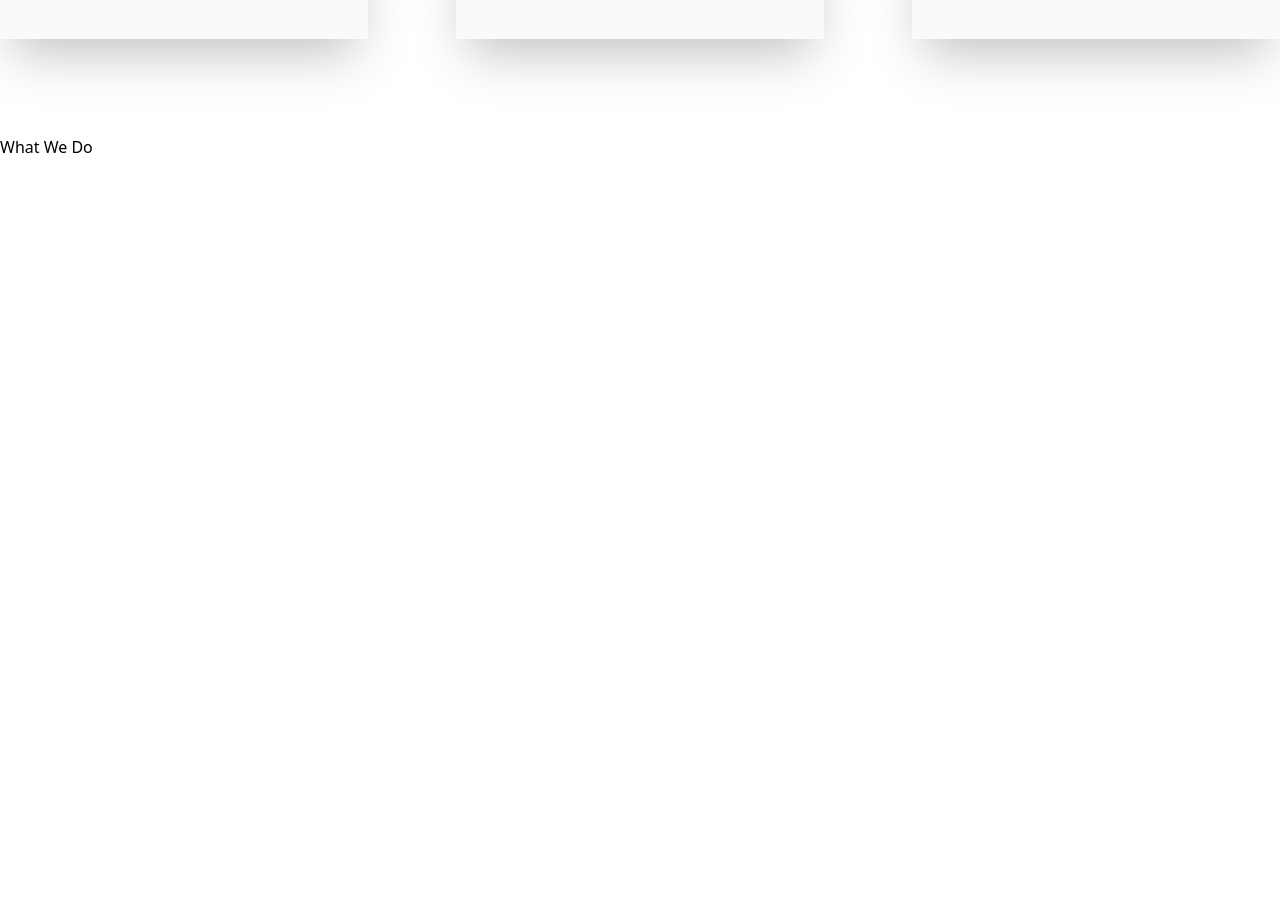
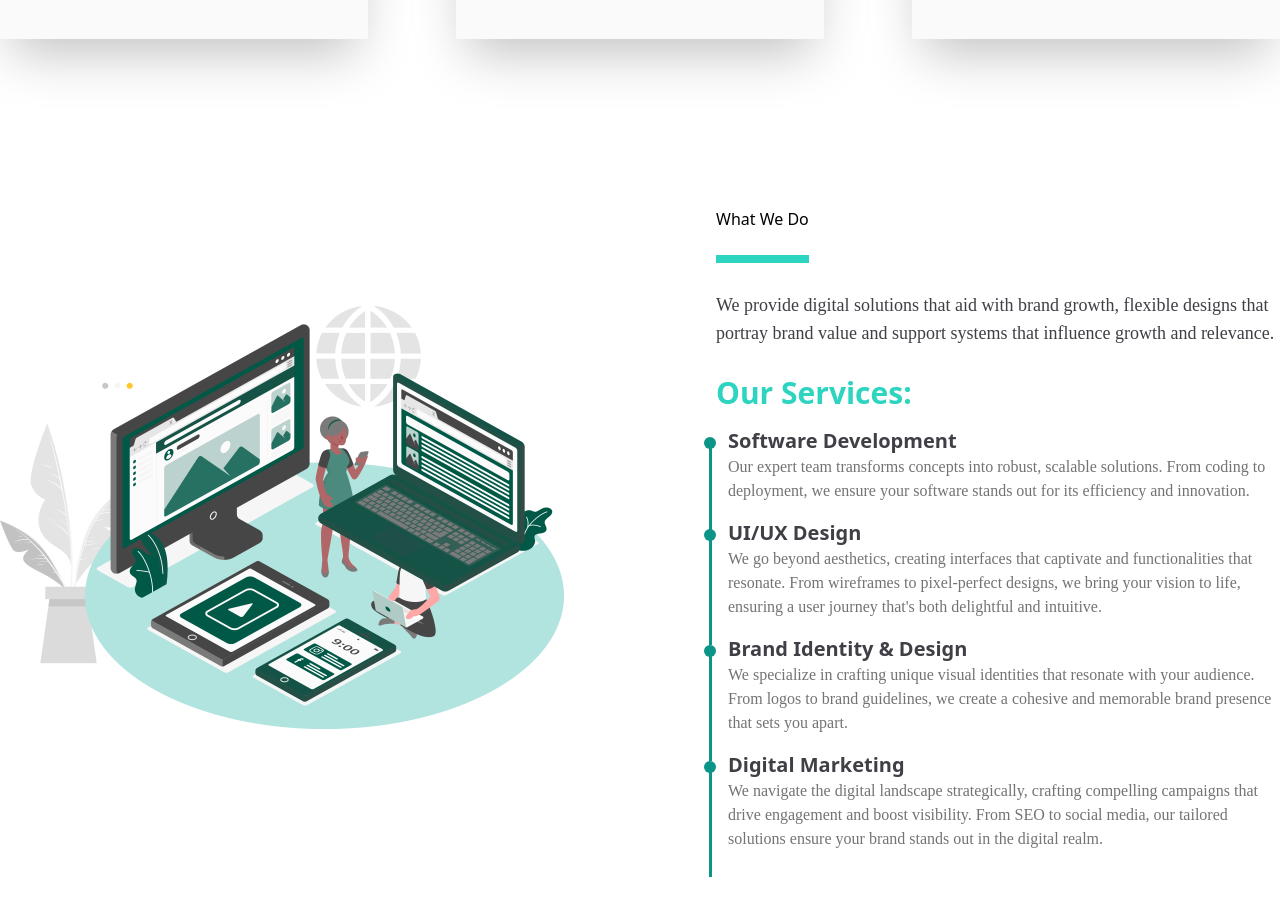
Before and after one commit to paddinghq/Padding, a React (Vite) app: page / in a window 1280 px wide. Shown: the part 1620-2519 px from the top of the page. Before the commit the page ends 1779 px from the top, so only its background shows below. Built offline with nearby package versions, Linux system fonts and the light colour scheme.

Commit message:
feat: What We Do

```diff
--- a/src/components/About/index.jsx
+++ b/src/components/About/index.jsx
@@ -1,25 +1,27 @@
 import AboutComp from "./components/AboutComp";
-import mission from '../../assets/images/mission.png';
+import vision from "../../assets/images/vision.png";
+import mission from "../../assets/images/mission.png";
+import setApart from "../../assets/images/set-apart.png";
 
 function About() {
   const AboutItems = [
     {
       index: "1",
-      src: mission,
+      src: vision,
       title: "Vision",
       content:
         "Empowering a Connected World Through Sustainable Digital Innovation.",
     },
     {
       index: "2",
-      src: "/src/assets/images/mission.png",
+      src: mission,
       title: "Mission",
       content:
         "To be the Catalyst of Positive Change in the Global Digital Landscape, Crafting Innovative Solutions that Transcend Boundaries, Foster Sustainability, and Elevate Business Potential.",
     },
     {
       index: "3",
-      src: "/src/assets/images/set-apart.png",
+      src: setApart,
       title: "What set us apart",
       content:
         "The distinctiveness that sets us apart from others lies in our commitment to innovation, unparalleled quality, and a customer-centric approach.",
--- a/src/components/WhatWeDo/index.jsx
+++ b/src/components/WhatWeDo/index.jsx
@@ -1,11 +1,74 @@
-
+import whatwedo from "../../assets/images/whatwedo.png";
 
 const WhatWeDo = () => {
+  const Services = [
+    {
+      index: 1,
+      title: "Software Development",
+      content:
+        "Our expert team transforms concepts into robust, scalable solutions. From coding to deployment, we ensure your software stands out for its efficiency and innovation.",
+    },
+    {
+      index: 2,
+      title: "UI/UX Design",
+      content:
+        "We go beyond aesthetics, creating interfaces that captivate and functionalities that resonate. From wireframes to pixel-perfect designs, we bring your vision to life, ensuring a user journey that's both delightful and intuitive.",
+    },
+    {
+      index: 3,
+      title: "Brand Identity & Design",
+      content:
+        "We specialize in crafting unique visual identities that resonate with your audience. From logos to brand guidelines, we create a cohesive and memorable brand presence that sets you apart.",
+    },
+    {
+      index: 2,
+      title: "Digital Marketing",
+      content:
+        "We navigate the digital landscape strategically, crafting compelling campaigns that drive engagement and boost visibility. From SEO to social media, our tailored solutions ensure your brand stands out in the digital realm.",
+    },
+  ];
+
   return (
-    <div>
-      What We Do
-    </div>
-  )
-}
+    <section>
+      <div className="flex justify-between gap-6 xl:py-12">
+        <div className="flex items-center xl:w-[564px]">
+          <img src={whatwedo} alt="whatwedo" className="w-full" />
+        </div>
 
-export default WhatWeDo
+        <div className="xl:w-[564px]">
+          <div>
+            <h1 className="w-fit border-b-8 border-teal-400">What We Do</h1>
+            <p className="py-7 text-zinc-700 text-lg font-medium font-['Manrope']">
+              We provide digital solutions that aid with brand growth, flexible
+              designs that portray brand value and support systems that
+              influence growth and relevance.
+            </p>
+          </div>
+          <div>
+            <h3 className="text-teal-400 xl:text-3xl xl:font-semibold">
+              Our Services:
+            </h3>
+            <ul className="pt-4 flex flex-col justify-between gap-4 list-none">
+              {Services.map((service) => (
+                <li
+                  key={service.index}
+                  className="relative before:content-[''] before:block before:absolute before:w-[0.2rem] before:h-28 before:bg-teal-600 before:left-[-7px] before:top-3.5 xl:pl-3"
+                >
+                  <span className="absolute left-[-12.5px] top-[10px] w-3 h-3 bg-teal-600 rounded-full"></span>
+                  <h5 className="text-zinc-700 font-bold xl:text-xl">
+                    {service.title}
+                  </h5>
+                  <p className="text-neutral-500 text-base font-['Monrope']">
+                    {service.content}
+                  </p>
+                </li>
+              ))}
+            </ul>
+          </div>
+        </div>
+      </div>
+    </section>
+  );
+};
+
+export default WhatWeDo;
```
Also changed, not shown: public/padding-teal.png (added), src/assets/images/whatwedo.png (added), 1 other file (tests, documents, lock files or other folders).
